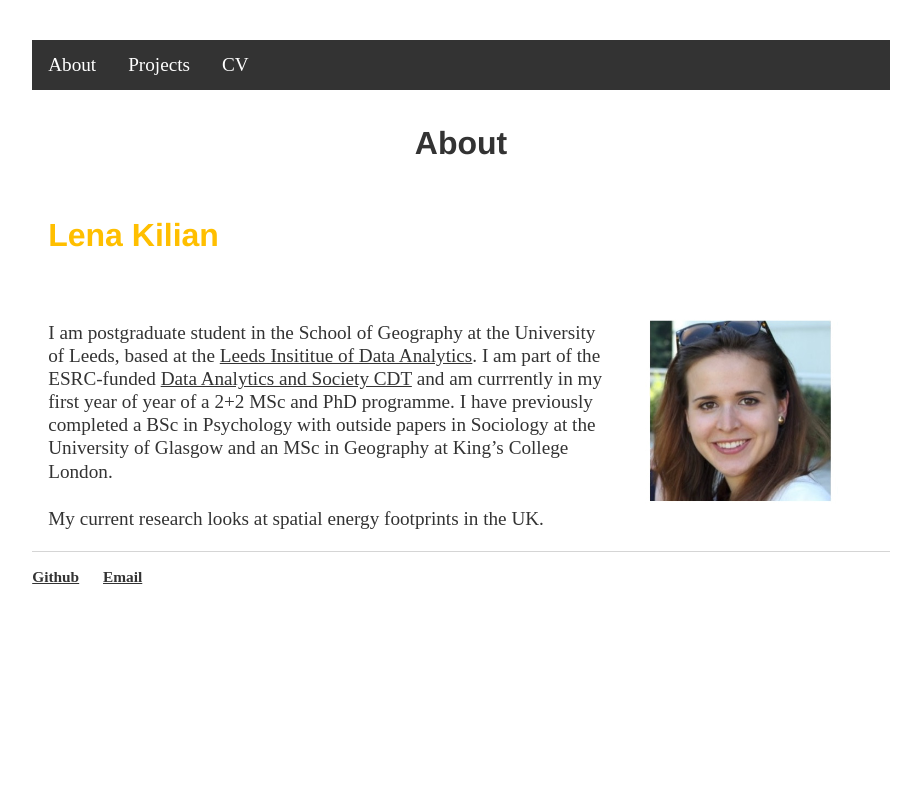
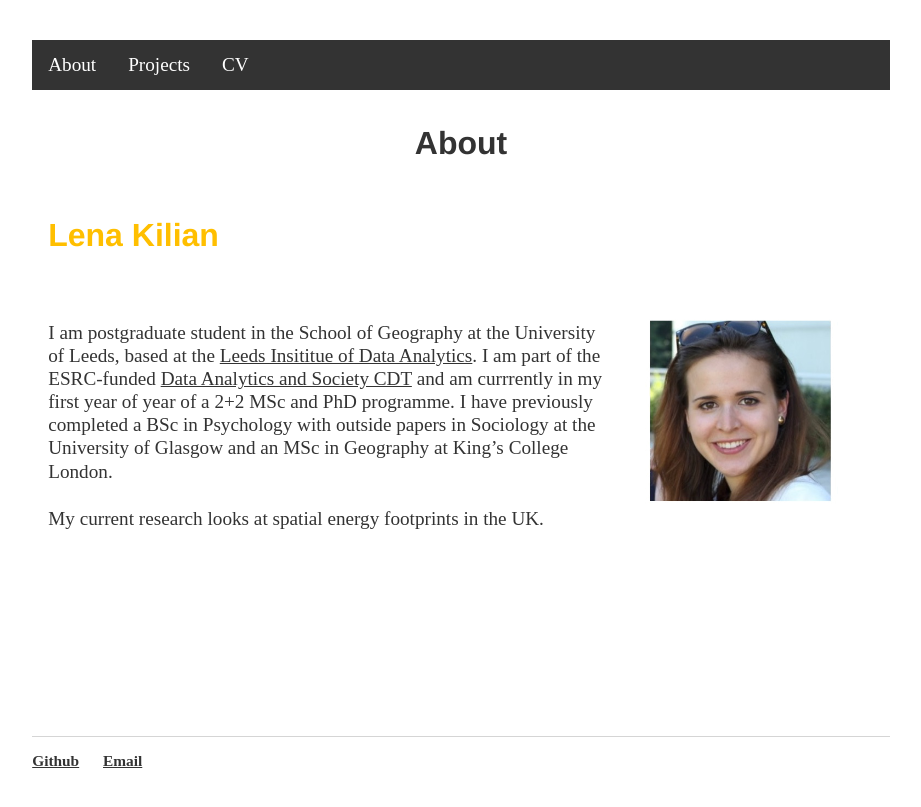
Before and after one commit to lena-kilian/lena-kilian.github.io, a Jekyll site: the page built from index.md, in a window 1280 px wide. Shown: the top 807 px of the page, without its empty margins (179-1100 px from the left). Built offline with Jekyll 4.4.1, drawn with Linux system fonts in a browser that asks for light colours; our own code applies the rules of GitHub Pages for plain Markdown files.

Commit message:
Update index.md

```diff
--- a/index.md
+++ b/index.md
@@ -5,4 +5,12 @@
 
 I am postgraduate student in the School of Geography at the University of Leeds, based at the [Leeds Insititue of Data Analytics](https://lida.leeds.ac.uk/). I am part of the ESRC-funded [Data Analytics and Society CDT](https://datacdt.org/) and am currrently in my first year of year of a 2+2 MSc and PhD programme. I have previously completed a BSc in Psychology with outside papers in Sociology at the University of Glasgow and an MSc in Geography at King's College London.
 
-My current research looks at spatial energy footprints in the UK.
+My current research looks at spatial energy footprints in the UK.<br/>
+<br/>
+<br/>
+<br/>
+<br/>
+<br/>
+<br/>
+<br/>
+<br/>
```
